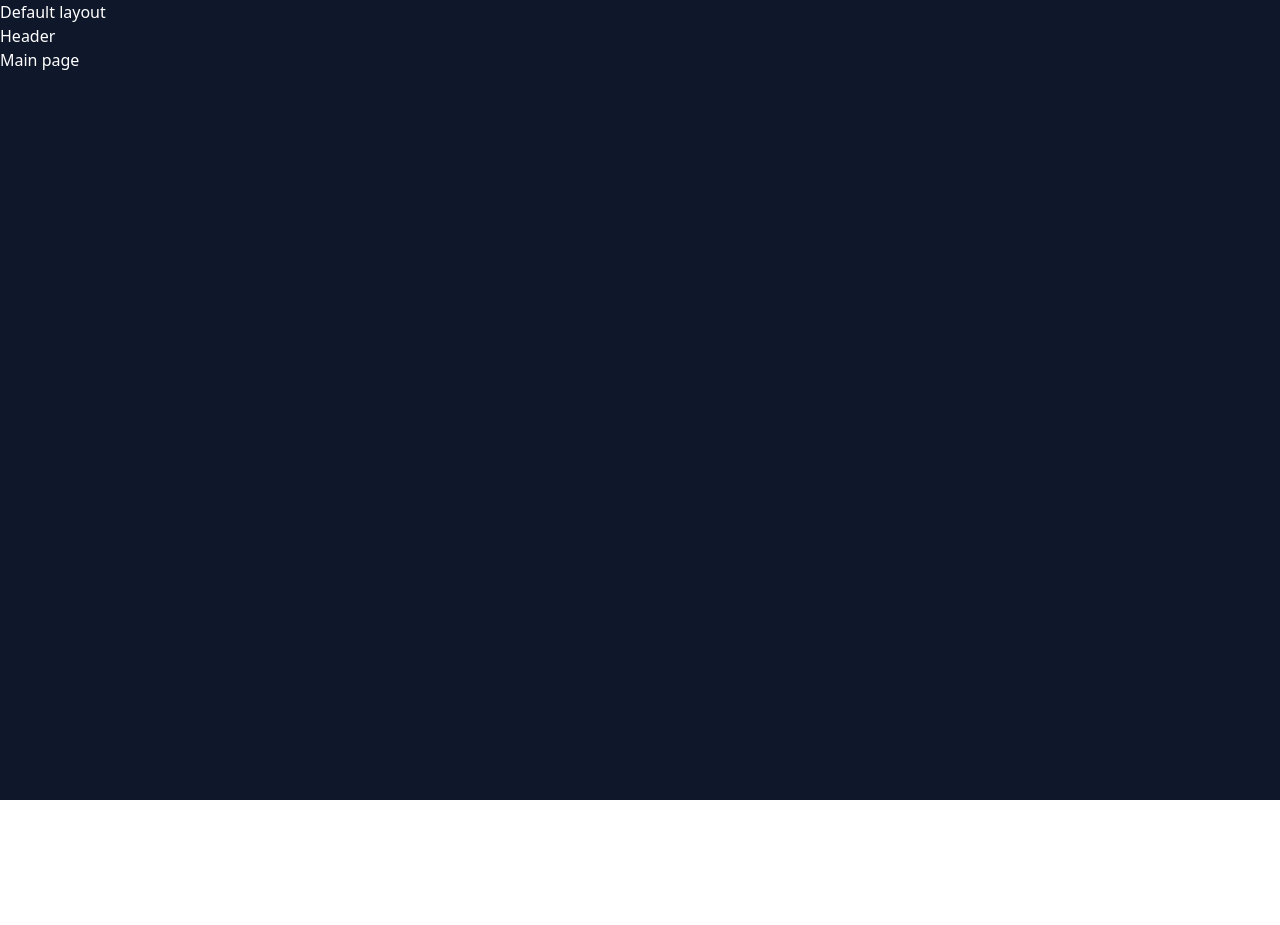
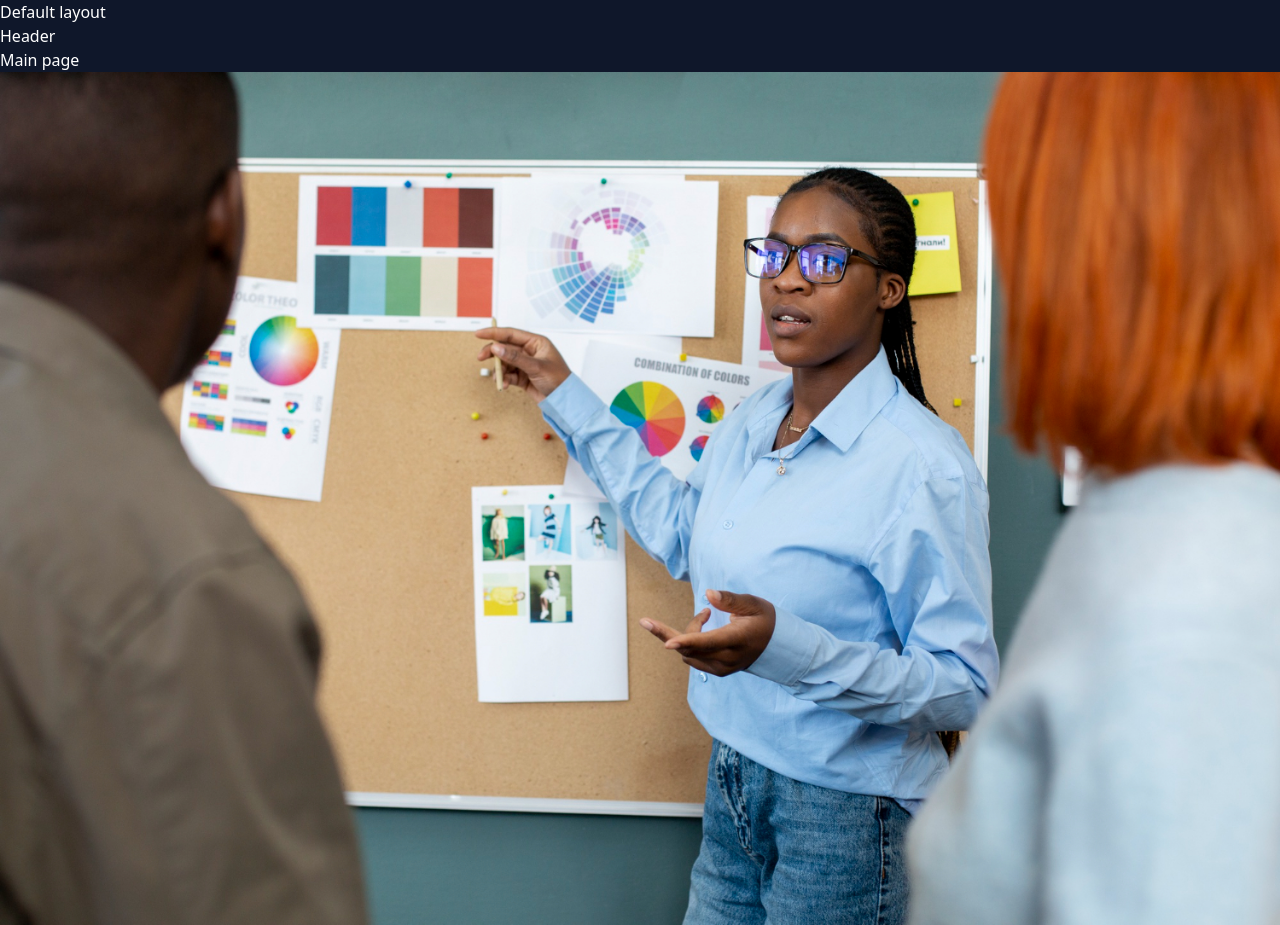
Before and after one commit to AxelSalim/apprentissage_nuxt, a Nuxt app: page / in a window 1280 px wide. Before the commit the page ends 800 px from the top, so only its background shows below. Built offline with nearby package versions, Linux system fonts and the light colour scheme.

Commit message:
gestion des images (assets et public)

```diff
--- a/nuxt.config.ts
+++ b/nuxt.config.ts
@@ -3,6 +3,9 @@ export default defineNuxtConfig({
   compatibilityDate: '2024-04-03',
   devtools: { enabled: true },
   css: ['~/assets/css/main.css'],
+  alias: {
+    assets: "/<rootDir>/assets"
+  },
   postcss: {
     plugins: {
       tailwindcss: {},
--- a/pages/index.vue
+++ b/pages/index.vue
@@ -1,6 +1,7 @@
 
 <template>
     <div class="Main">
-        Main page
+        <h1>Main page</h1>
+        <img src="@/assets/images/1.jpg" alt="" />
     </div>
 </template>
```
Also changed, not shown: assets/images/1.jpg (added), assets/images/2.jpg (added).
